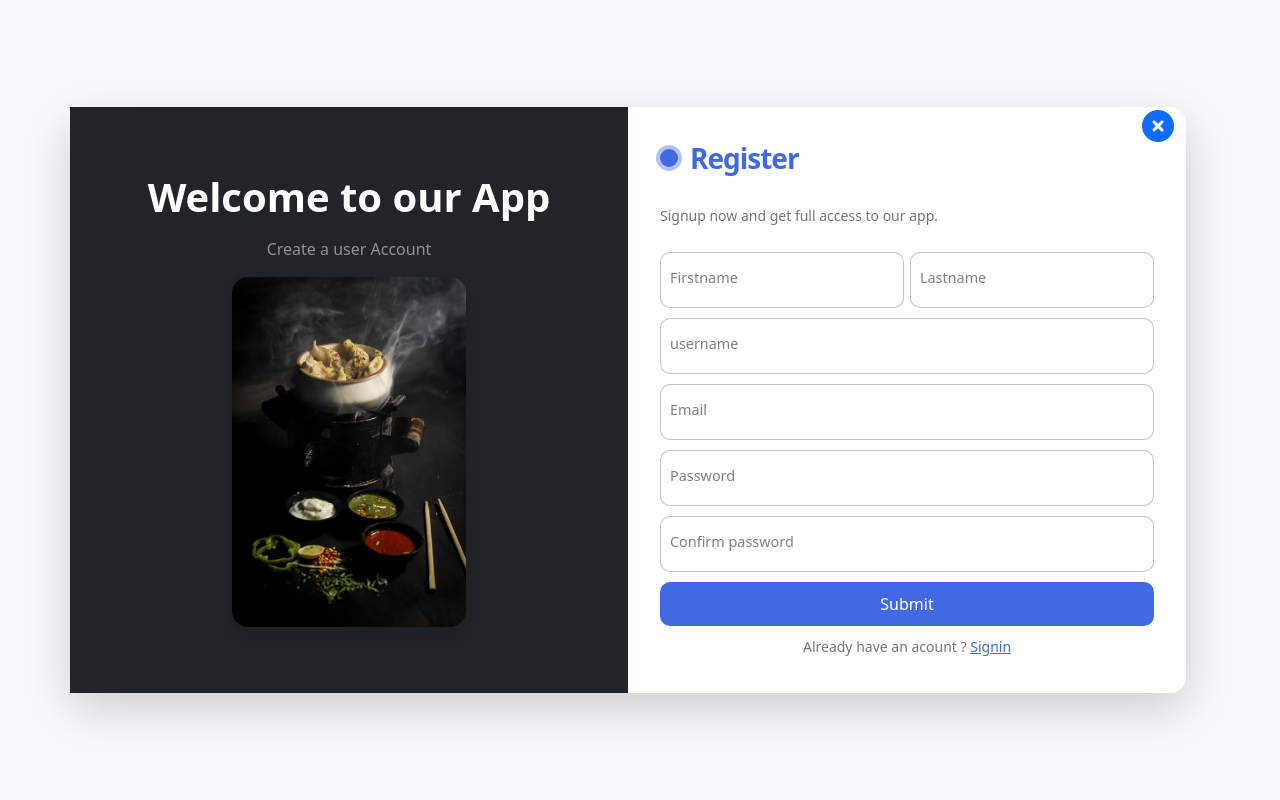
After one commit to sujanlama90/Hotel-Management-System, a Django app: page /register/ in a window 1280 px wide. The commit adds this page. Run offline with Django 5.2, Linux system fonts and the light colour scheme; some libraries are stand-ins or nearby versions.

Commit message:
create login and register page

```diff
--- /dev/null
+++ b/restaurant/core/static/css/auth.css
@@ -0,0 +1,142 @@
+/* register css */
+/* From Uiverse.io by Yaya12085 */
+.form {
+  display: flex;
+  flex-direction: column;
+  gap: 10px;
+  max-width: 100%;
+  background-color: #fff;
+  padding: 20px;
+  border-radius: 20px;
+  position: relative;
+}
+
+.title {
+  font-size: 28px;
+  color: royalblue;
+  font-weight: 600;
+  letter-spacing: -1px;
+  position: relative;
+  display: flex;
+  align-items: center;
+  padding-left: 30px;
+}
+
+.title::before,.title::after {
+  position: absolute;
+  content: "";
+  height: 16px;
+  width: 16px;
+  border-radius: 50%;
+  left: 0px;
+  background-color: royalblue;
+}
+
+.title::before {
+  width: 18px;
+  height: 18px;
+  background-color: royalblue;
+}
+
+.title::after {
+  width: 18px;
+  height: 18px;
+  animation: pulse 1s linear infinite;
+}
+
+.message, .signin {
+  color: rgba(88, 87, 87, 0.822);
+  font-size: 14px;
+}
+
+.signin {
+  text-align: center;
+}
+
+.signin a {
+  color: royalblue;
+}
+
+.signin a:hover {
+  text-decoration: underline royalblue;
+}
+
+.flex {
+  display: flex;
+  width: 100%;
+  gap: 6px;
+}
+
+.form label {
+  position: relative;
+}
+
+.form label .input {
+  width: 100%;
+  padding: 10px 10px 20px 10px;
+  outline: 0;
+  border: 1px solid rgba(105, 105, 105, 0.397);
+  border-radius: 10px;
+}
+
+.form label .input + span {
+  position: absolute;
+  left: 10px;
+  top: 15px;
+  color: grey;
+  font-size: 0.9em;
+  cursor: text;
+  transition: 0.3s ease;
+}
+
+.form label .input:placeholder-shown + span {
+  top: 15px;
+  font-size: 0.9em;
+}
+
+.form label .input:focus + span,.form label .input:valid + span {
+  top: 30px;
+  font-size: 0.7em;
+  font-weight: 600;
+}
+
+.form label .input:valid + span {
+  color: green;
+}
+
+.submit {
+  border: none;
+  outline: none;
+  background-color: royalblue;
+  padding: 10px;
+  border-radius: 10px;
+  color: #fff;
+  font-size: 16px;
+  transform: .3s ease;
+}
+
+.submit:hover {
+  background-color: rgb(56, 90, 194);
+}
+
+@keyframes pulse {
+  from {
+    transform: scale(0.9);
+    opacity: 1;
+  }
+
+  to {
+    transform: scale(1.8);
+    opacity: 0;
+  }
+}
+.cross{
+  position: absolute;
+  top: 0;
+  right: 0;
+}
+.cross:hover{
+  scale: 1.2;
+  color: blueviolet;
+}
+/* register css end */
--- /dev/null
+++ b/restaurant/core/templates/auth/register.html
@@ -0,0 +1,129 @@
+<!DOCTYPE html>
+{% load static %}
+<html lang="en">
+
+<head>
+    <meta charset="UTF-8">
+    <meta name="viewport" content="width=device-width, initial-scale=1.0">
+    <title>Register</title>
+    <!-- cdn bootsrap css link -->
+    <link href="https://cdn.jsdelivr.net/npm/bootstrap@5.3.8/dist/css/bootstrap.min.css" rel="stylesheet"
+        integrity="sha384-sRIl4kxILFvY47J16cr9ZwB07vP4J8+LH7qKQnuqkuIAvNWLzeN8tE5YBujZqJLB" crossorigin="anonymous">
+    <!-- font awesome -->
+    <link rel="stylesheet" href="https://cdnjs.cloudflare.com/ajax/libs/font-awesome/6.4.0/css/all.min.css"
+        integrity="sha512-iecdLmaskl7CVkqkXNQ/ZH/XLlvWZOJyj7Yy7tcenmpD1ypASozpmT/E0iPtmFIB46ZmdtAc9eNBvH0H/ZpiBw=="
+        crossorigin="anonymous" referrerpolicy="no-referrer" />
+    <!-- CSS -->
+    <link rel="stylesheet" href="//cdn.jsdelivr.net/npm/alertifyjs@1.14.0/build/css/alertify.min.css" />
+    <!-- custom css -->
+    <link rel="stylesheet" href="{% static 'css/auth.css' %}">
+</head>
+
+<body class="bg-light">
+    <div class="container min-vh-100 d-flex align-items-center py-5">
+        <div class="row w-100 bg-white shadow-lg rounded rounded-4">
+            <div class="col-lg-6 bg-dark text-white p-5 d-flex justify-content-center align-items-center flex-column">
+                <h1 class="fw-bold mb-3">Welcome to our App</h1>
+                <p class="text-white-50">Create a user Account </p>
+                <img src="{% static 'images/back.jpg' %}" class="img-fluid rounded rounded-4 shadow"
+                    style="max-height: 350px; object-fit: cover;" alt="">
+            </div>
+            <div class="col-lg-6">
+                <div class="main">
+                    <div>
+                        <!-- From Uiverse.io by Yaya12085 -->
+                        <form class="form" method="post" action="{% url 'register' %}">
+                            {% csrf_token %}
+                            <a href="{% url 'index' %}">
+                                <h2 class="cross "><i class="fa-solid fa-circle-xmark"></i>
+                                </h2>
+                            </a>
+                            <p class="title">Register </p>
+                            <p class="message">Signup now and get full access to our app. </p>
+                            <div class="flex">
+                                <label>
+                                    <input required="" placeholder="" name="fname" type="text" class="input">
+                                    <span>Firstname</span>
+                                </label>
+
+                                <label>
+                                    <input required="" placeholder="" name="lname" type="text" class="input">
+                                    <span>Lastname</span>
+                                </label>
+                            </div>
+
+                            <label>
+                                <input required="" placeholder="" name="username" type="text" class="input">
+                                <span>username</span>
+                            </label>
+                            <label>
+                                <input required="" placeholder="" name="email" type="email" class="input">
+                                <span>Email</span>
+                            </label>
+
+                            <label>
+                                <input required="" id="password" placeholder="" name="password" type="password"
+                                    class="input">
+                                <span>Password</span>
+                            </label>
+                            <label>
+                                <input required="" id="cpassword" placeholder="" name="cpassword" type="password"
+                                    class="input">
+                                <span>Confirm password</span>
+                                <span id="password_match" style="color: red;  display: none;">password and Confirm
+                                    password doesnot match</span>
+                            </label>
+                            <button class="submit">Submit</button>
+                            <p class="signin">Already have an acount ? <a href="{% url 'log_in' %}">Signin</a> </p>
+                        </form>
+                    </div>
+                </div>
+            </div>
+        </div>
+    </div>
+
+    <!-- bootsrap js cdn link -->
+    <script src="https://cdn.jsdelivr.net/npm/bootstrap@5.3.8/dist/js/bootstrap.bundle.min.js"
+        integrity="sha384-FKyoEForCGlyvwx9Hj09JcYn3nv7wiPVlz7YYwJrWVcXK/BmnVDxM+D2scQbITxI"
+        crossorigin="anonymous"></script>
+    <!-- JavaScript -->
+    <script src="//cdn.jsdelivr.net/npm/alertifyjs@1.14.0/build/alertify.min.js"></script>
+
+    {% if messages %}
+    {% for message in messages %}
+
+    <script>
+        alertify.set('notifier', 'position', 'top-right');
+
+        const tag = "{{ message.tags }}";
+
+        if (tag === "success") {
+            alertify.success("{{ message|escapejs }}");
+        } else if (tag === "error") {
+            alertify.error("{{ message|escapejs }}");
+        } else if (tag === "warning") {
+            alertify.warning("{{ message|escapejs }}");
+        } else {
+            alertify.message("{{ message|escapejs }}");
+        }
+    </script>
+    {% endfor %}
+    {% endif %}
+
+    <script>
+        const passwordInput = document.getElementById('password')
+        const cpasswordInput = document.getElementById('cpassword')
+        const password_match = document.getElementById('password_match')
+
+        cpasswordInput.addEventListener('input', function () {
+            if (passwordInput.value != cpasswordInput.value) {
+                password_match.style.display = 'inline'
+            } else {
+                password_match.style.display = 'none'
+            }
+        })
+    </script>
+
+</body>
+
+</html>
--- a/restaurant/core/urls.py
+++ b/restaurant/core/urls.py
@@ -9,5 +9,8 @@ urlpatterns = [
     path('testemonial/',testemonial,name='testemonial'),
     path('help/',help,name='help'),
     path('terms/',terms,name='terms'),
-    path('privacy/',privacy,name='privacy')
+    path('privacy/',privacy,name='privacy'),
+    # auth part
+    path('register/',register,name='register'),
+    path('log_in/',log_in,name='log_in')
 ]
--- a/restaurant/core/views.py
+++ b/restaurant/core/views.py
@@ -74,3 +74,29 @@ def terms(request):
 
 def privacy(request):
     return render(request,'core/privacy.html')
+'''
+==============================================================================================================
+==============================================================================================================
+                                                Auth Part
+==============================================================================================================
+==============================================================================================================
+
+'''
+
+def register(request):
+    if request.method == "POST":
+        fname=request.POST.get('fname')
+        lname=request.POST.get('lname')
+        username = request.POST.get('uername')
+        email = request.POST.get('email')
+        password = request.POST.get('password')
+        cpassword = request.POST.get('cpassword')
+        if password == cpassword:
+            pass
+        else:
+            messages.error(request,'password and confirm password doesnot match')
+            return redirect('register')
+    return render(request,'auth/register.html')
+
+def log_in(request):
+    return render(request,'auth/login.html')
```
Also changed, not shown: restaurant/core/templates/auth/login.html (added, +68 -0 lines), restaurant/core/templates/base.html (+29 -14 lines).
